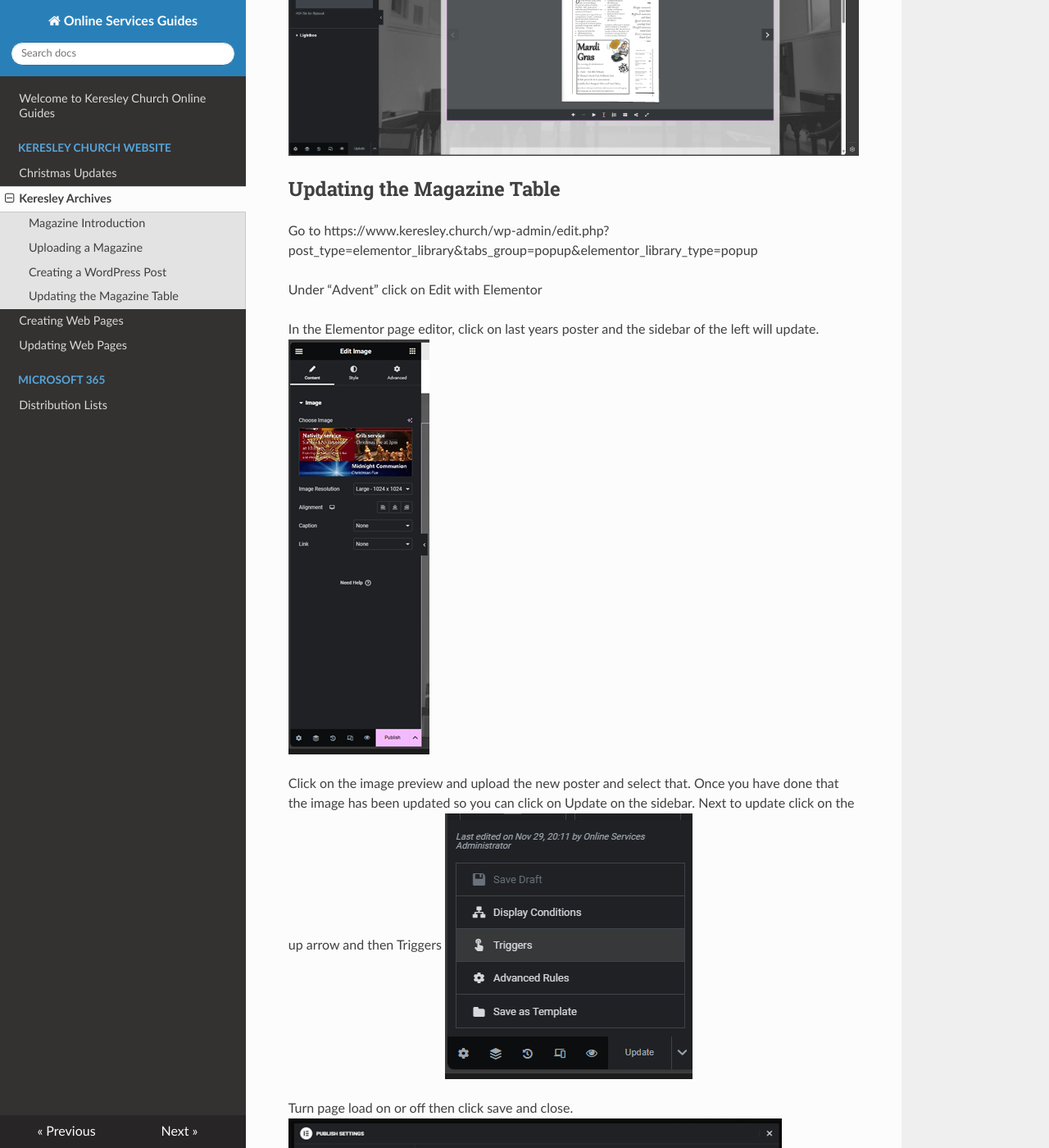
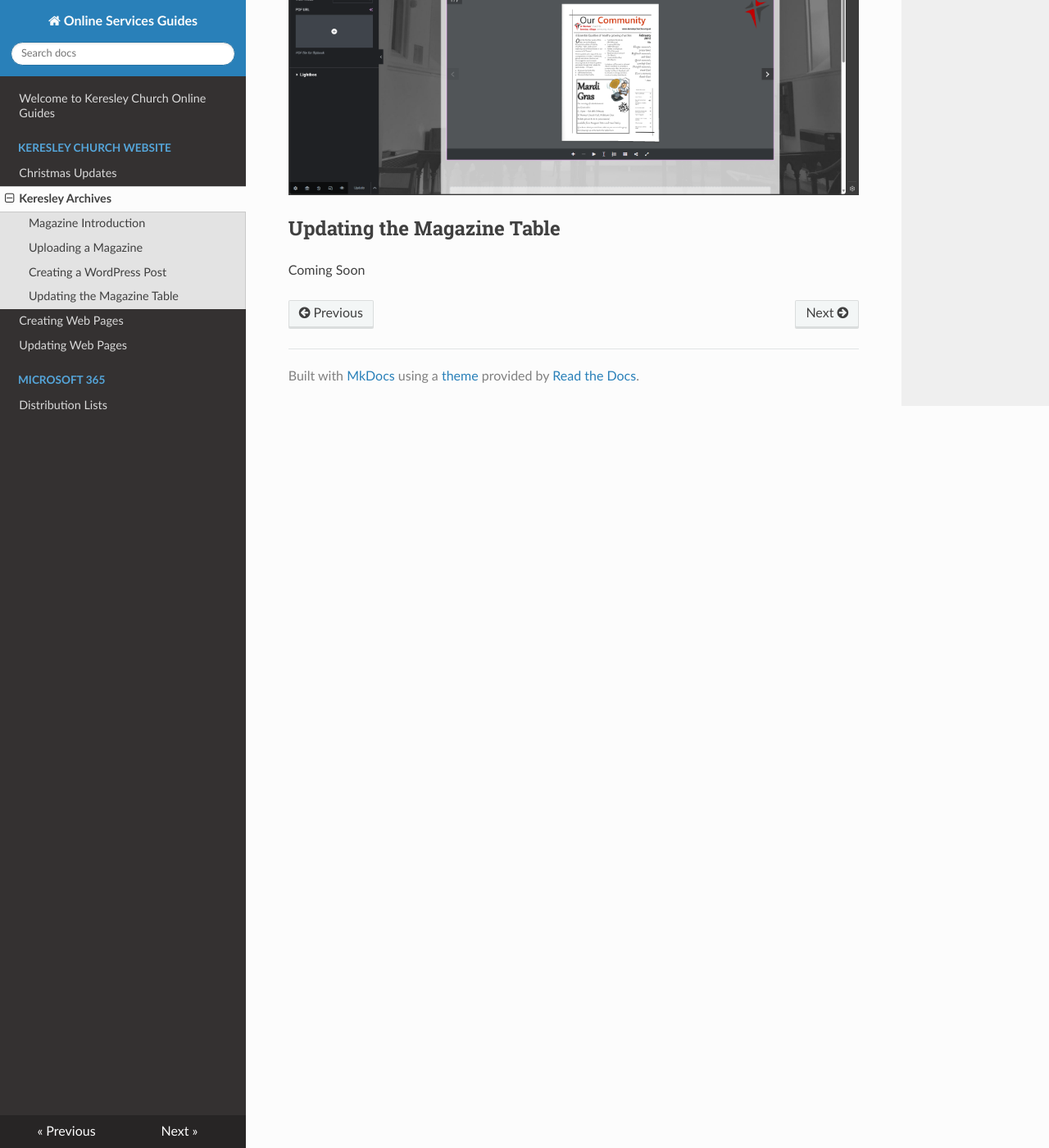
Before and after one commit to MrDavisCSIT/Keresley-Online-Guides, an MkDocs documentation site: the page built from docs/Keresley Church Website/KerssleyArchives.md, in a window 1280 px wide and 1400 px high, scrolled down 1947 px. Shown: the whole window at 82% size. Built offline with MkDocs 1.6.1, drawn with Linux system fonts in a browser that asks for light colours; nearby versions of some CDN libraries; some of the changed text lies outside the part shown.

Commit message:
Update KerssleyArchives.md

```diff
--- a/docs/Keresley Church Website/KerssleyArchives.md
+++ b/docs/Keresley Church Website/KerssleyArchives.md
@@ -1,11 +1,12 @@
 # Keresley Archives
 ## Magazine Introduction
 The magazines archive utilises the Wordpress posts feature. There are 3 parts to uploading a magazine to the website:
-1. [Uploading a Magazine to Real3D Flipbook](## Uploading a Magazine)
-2. [Creating a WordPress post for the magazine](## Creating a WordPress Post)
-3. [Adding the link to the magazines table](## Updating the Magazine Table)
+1. [Uploading a Magazine to Real3D Flipbook](#uploading-a-magazine)
+2. [Creating a WordPress post for the magazine](#creating-a-wordpress-post)
+3. [Adding the link to the magazines table](#updating-the-magazine-table)
 
 ## Uploading a Magazine
+Coming Soon
 
 ## Creating a WordPress Post
 Go to [https://www.keresley.church/wp-admin/edit.php](https://www.keresley.church/wp-admin/edit.php) and click on Add a New Post
@@ -22,19 +23,4 @@ Once the flipbook has been added to the page. Use the sidebar to select the corr
 ![Flipbook Options](flipbookoptions.png)
 
 ## Updating the Magazine Table
-Go to https://www.keresley.church/wp-admin/edit.php?post_type=elementor_library&tabs_group=popup&elementor_library_type=popup
-
-Under “Advent” click on Edit with Elementor
-
-In the Elementor page editor, click on last years poster and the sidebar of the left will update.
-![Elementor Sidebar](sidebar.png)
-
-Click on the image preview and upload the new poster and select that. Once you have done that the image has been updated so you can click on Update on the sidebar.
-Next to update click on the up arrow and then Triggers
-![Elementor Pop-Up Triggers Screen](triggers.png)
-
-Turn page load on or off then click save and close.
-![Elementor Pop-Up Triggers Screen](onpageload.png)
-
-In advanced rules, you can set it to auto turn on and off, the option is under schedule date and time.
-![Elementor Pop-Up Advanced Rules Screen](advancedrules.png)
+Coming Soon
```
